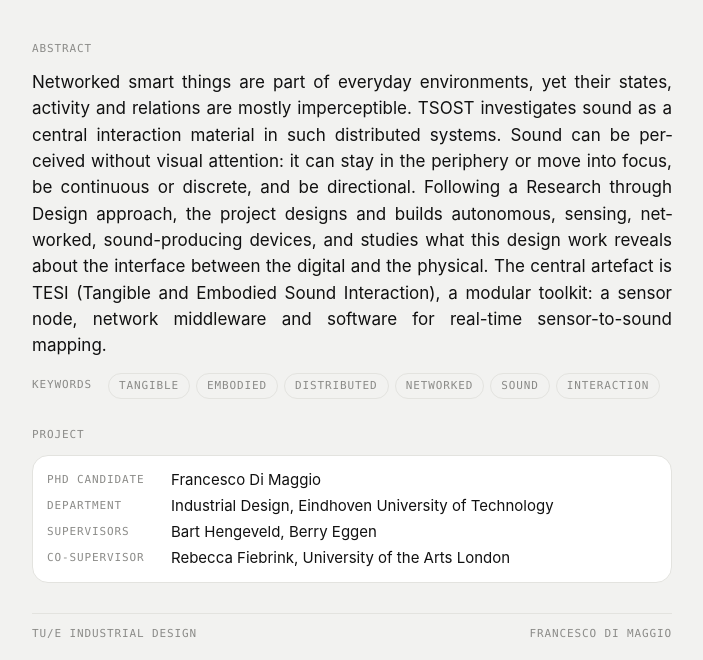
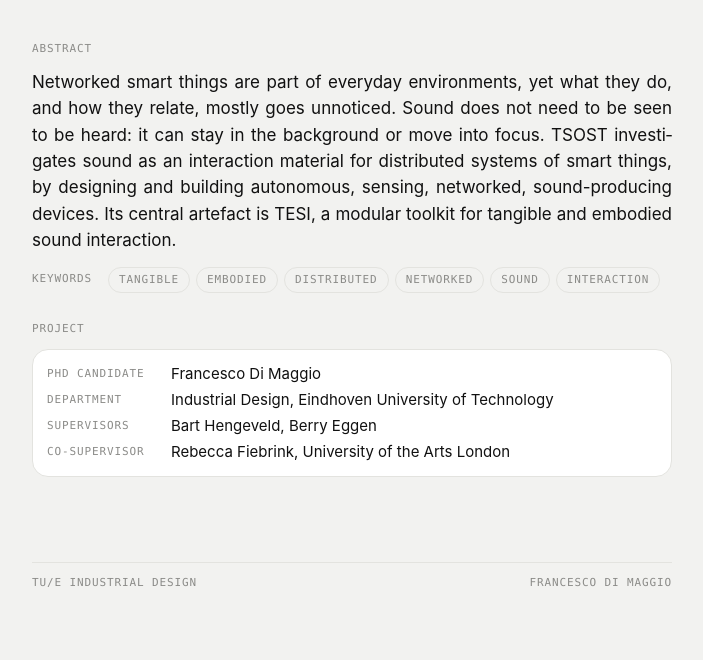
Before and after one commit to francesco-di-maggio/tsost, an Astro site: page / in a window 1280 px wide. Shown: the part 191-851 px from the top of the page, without its empty margins (288-991 px from the left). After the commit the page ends 800 px from the top, so only its background shows below. Built offline with nearby package versions, Linux system fonts and the light colour scheme; Astro itself is replaced by a stand-in of ours.

Commit message:
Shorter abstract

```diff
--- a/src/pages/index.astro
+++ b/src/pages/index.astro
@@ -9,7 +9,7 @@ const keywords = ["Tangible", "Embodied", "Distributed", "Networked", "Sound", "
 
   <h2 class="label">Abstract</h2>
   <div class="prose">
-    <p>Networked smart things are part of everyday environments, yet their states, activity and relations are mostly imperceptible. TSOST investigates sound as a central interaction material in such distributed systems. Sound can be perceived without visual attention: it can stay in the periphery or move into focus, be continuous or discrete, and be directional. Following a Research through Design approach, the project designs and builds autonomous, sensing, networked, sound-producing devices, and studies what this design work reveals about the interface between the digital and the physical. The central artefact is TESI (Tangible and Embodied Sound Interaction), a modular toolkit: a sensor node, network middleware and software for real-time sensor-to-sound mapping.</p>
+    <p>Networked smart things are part of everyday environments, yet what they do, and how they relate, mostly goes unnoticed. Sound does not need to be seen to be heard: it can stay in the background or move into focus. TSOST investigates sound as an interaction material for distributed systems of smart things, by designing and building autonomous, sensing, networked, sound-producing devices. Its central artefact is TESI, a modular toolkit for tangible and embodied sound interaction.</p>
   </div>
 
   <ul class="keywords" aria-label="Keywords">
```
